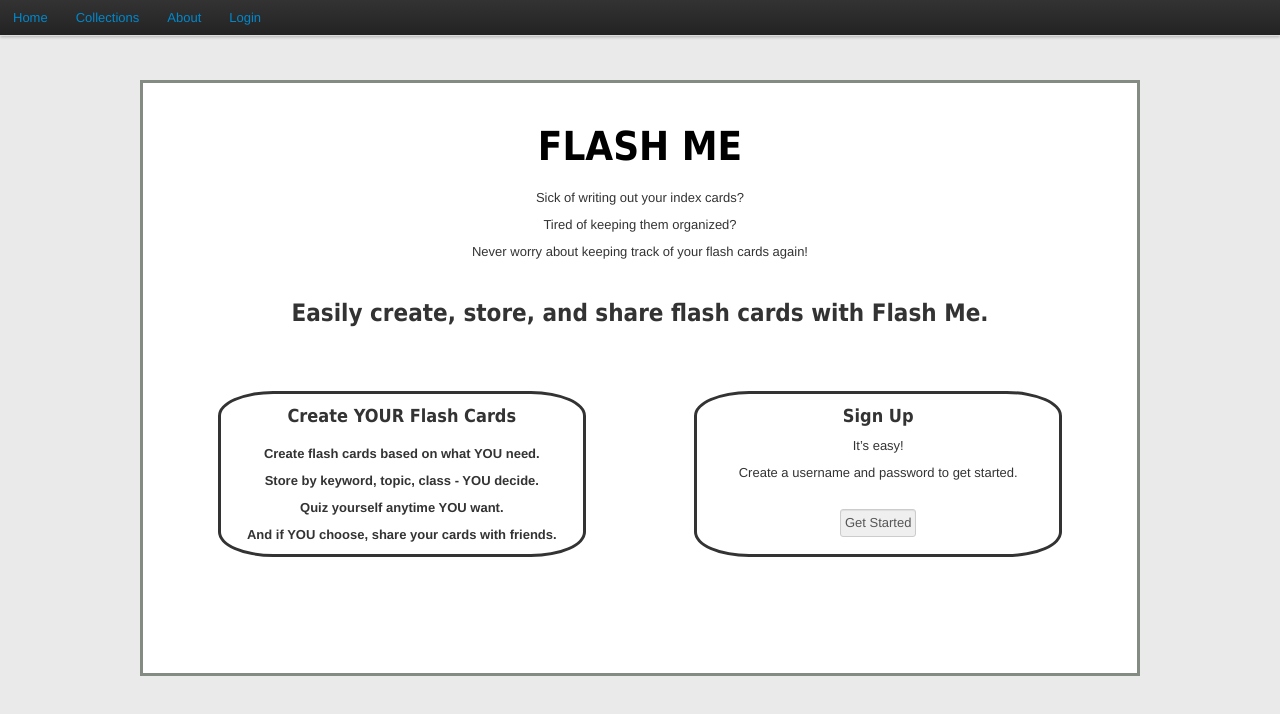
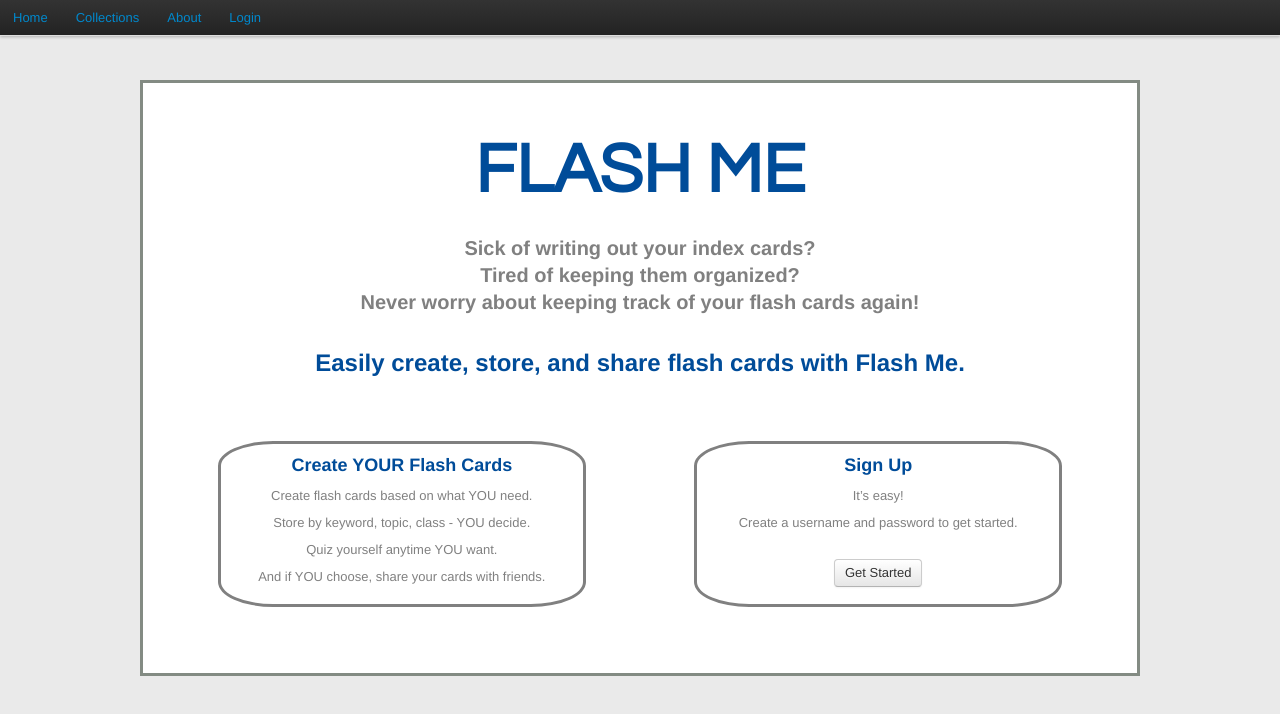
Before and after one commit to dmcollin/FlashMe, a plain HTML site: page index.html in a window 1280 px wide. Drawn offline with Linux system fonts and the light colour scheme.

Commit message:
adds some style changes

```diff
--- a/index.html
+++ b/index.html
@@ -37,7 +37,7 @@
 
 	<div class="middleContainer"><!--Holds all contents in the middle section-->
 		<h1 class="title">FLASH ME</h1>
-		<div class="intro">
+		<div class="containerText">
 			<p>Sick of writing out your index cards?</p>
 			<p>Tired of keeping them organized?</p>
 			<p>Never worry about keeping track of your flash cards again!</p>
@@ -45,7 +45,8 @@
 		<h2>Easily create, store, and share flash cards with Flash Me.</h2>
 
 		<div class="bottomContainerLeft"><!--holds bottom left menus-->
-			<h3>Create YOUR Flash Cards<h3>
+			<h3>Create YOUR Flash Cards</h3>
+
 			<p>Create flash cards based on what YOU need. </p>
 			<p>Store by keyword, topic, class - YOU decide.
 			<p>Quiz yourself anytime YOU want.</p>
@@ -57,7 +58,7 @@
 			<p>It’s easy!</p>
 			<p>Create a username and password to get started.</p>
 			<br />
-			<input type="button" value="Get Started" onclick="signUp()"></button>
+			<input type="button" class="btn" value="Get Started" onclick="signUp()"></button>
 		</div><!--/bottom right container-->
 
 	</div>	<!--/middle container-->
--- a/stylesheets/src/style.css
+++ b/stylesheets/src/style.css
@@ -9,10 +9,12 @@ body{
 }
 h1, h2{
 	text-align: center;
+	color: #004C99;
 }
 
 h3{
 	padding:8px;
+	color: #004C99;
 }
 
 
@@ -29,7 +31,6 @@ h3{
 
 .topContainer, .bottomContainer {
 	background:white;
-	font-family:tahoma;
 	border:solid;
 	border-color: #838B83;
 }
@@ -37,11 +38,11 @@ h3{
 .middleContainer{
 	padding: 45px;
 	background:white;
-	font-family:tahoma;
 	border:solid;
 	border-color: #838B83;
 	text-align: center;
 	height: 500px;
+	color: #808080;
 }
 
 .bottomContainerLeft, .bottomContainerRight{
@@ -61,9 +62,14 @@ h3{
 	float: right;
 }
 
-.intro{
-	padding: 25px;
-	text-align: center;
+.containerText {
+	padding:25px;
+	text-align:center;
+	font-weight:bold;
+}
+
+.containerText p{
+	font-size: 20px;
 }
 
 .greenHeader{
@@ -95,6 +101,8 @@ h3{
 }
 
 .title{
-	font-size: 40px;
-	color: black;
+	font-size: 70px;
+	padding: 25px;
+	color: #004C99;
+	font-family: "Avant Garde", Avantgarde, "Century Gothic", CenturyGothic, "AppleGothic", sans-serif;
 }
```
